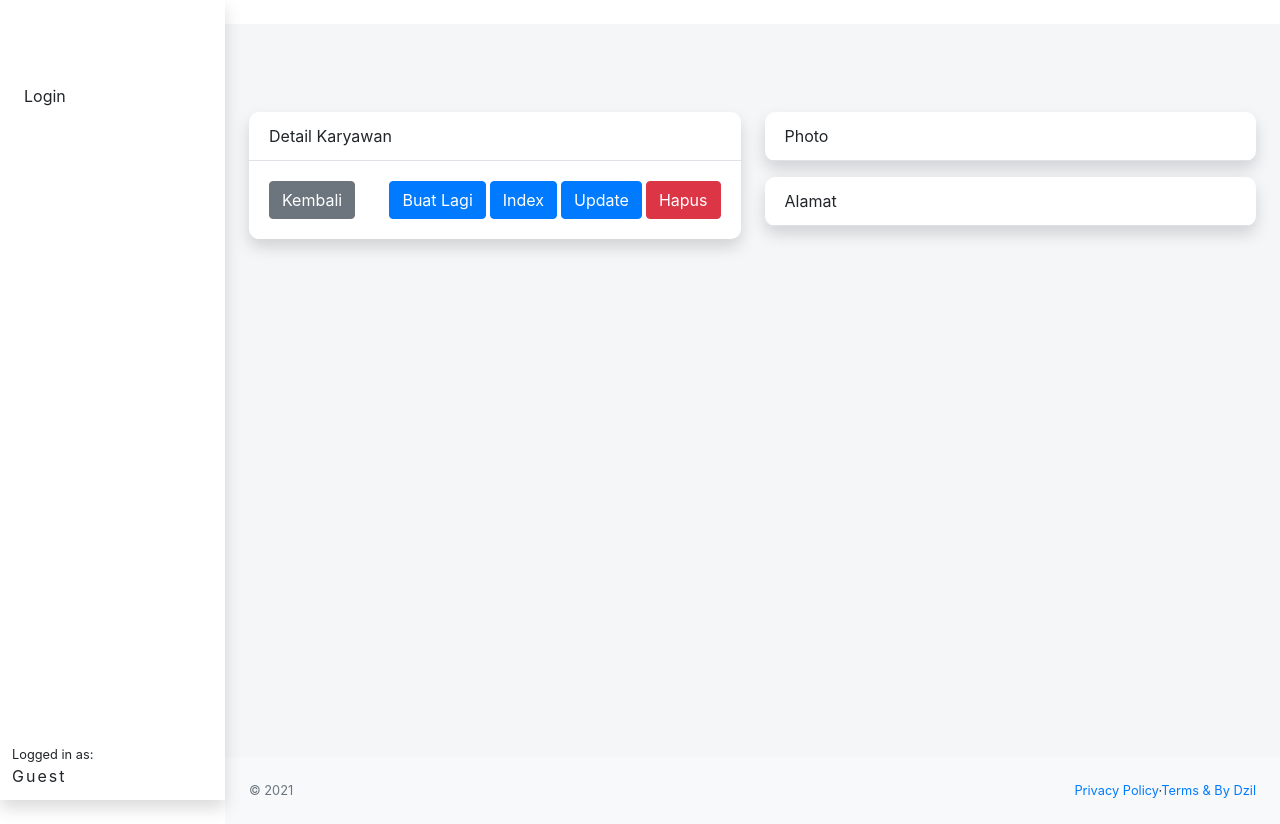
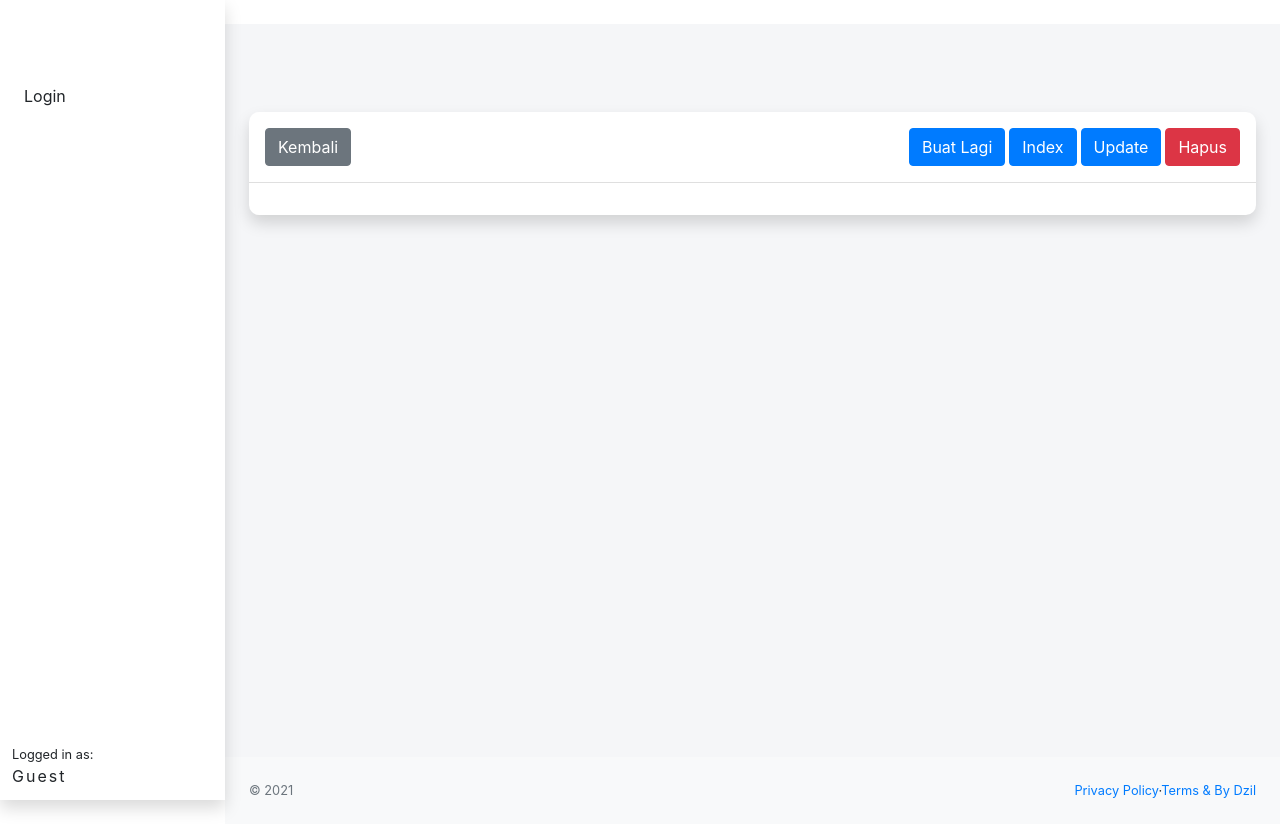
Before and after one commit to rudigigih1907/sihrd, a Yii app: template views/karyawan/view.php in a window 1280 px wide. Run offline with PHP 8.4 and a stand-in for Yii, Linux system fonts and the light colour scheme; the template is opened without the code that fills it, so the values that code supplies are empty; some libraries are stand-ins or nearby versions.

Commit message:
Tampilan data karyawan

```diff
--- a/views/karyawan/update.php
+++ b/views/karyawan/update.php
@@ -5,9 +5,9 @@ use yii\helpers\Html;
 /* @var $this yii\web\View */
 /* @var $model app\models\Karyawan */
 
-$this->title = 'Update Karyawan: ' . $model->nama_panggilan;
+$this->title = 'Update Karyawan: ' . $model->nama;
 $this->params['breadcrumbs'][] = ['label' => 'Karyawan', 'url' => ['index']];
-$this->params['breadcrumbs'][] = ['label' => $model->nama_panggilan, 'url' => ['view', 'id' => $model->id]];
+$this->params['breadcrumbs'][] = ['label' => $model->nama, 'url' => ['view', 'id' => $model->id]];
 $this->params['breadcrumbs'][] = 'Update';
 ?>
 <div class="karyawan-update">
--- a/views/karyawan/view.php
+++ b/views/karyawan/view.php
@@ -1,48 +1,47 @@
 <?php
 
-use mdm\admin\components\Helper;
-use rmrevin\yii\fontawesome\FAS;
 use yii\helpers\Html;
 use yii\widgets\DetailView;
+use rmrevin\yii\fontawesome\FAS;
+use mdm\admin\components\Helper;
 
 /* @var $this yii\web\View */
 /* @var $model app\models\Karyawan */
 
 
 $this->title = $model->nama;
-$this->params['breadcrumbs'][] = ['label' => 'Karyawans', 'url' => ['index']];
+$this->params['breadcrumbs'][] = ['label' => 'Karyawan', 'url' => ['index']];
 $this->params['breadcrumbs'][] = $this->title;
 ?>
 <div class="karyawan-view">
-    <div class="row">
-        <div class="col-sm-12 col-md-6">
     <div class="card shadow">
-
-                <div class="card-header border-bottom">
-                    <?= FAS::icon(FAS::_USER_CIRCLE) ?> Detail Karyawan
-                </div>
-
-                <div class="card-body">
+        <div class="card-header p-3">
             <div class="d-flex justify-content-start">
 
                 <div class="mr-auto">
-                            <?= Html::a(FAS::icon(FAS::_ARROW_LEFT) . ' Kembali', Yii::$app->request->referrer, ['class' => 'btn btn-secondary']) ?>
+                    <?= Html::a(FAS::icon(FAS::_ARROW_LEFT). ' Kembali',
+                    Yii::$app->request->referrer, ['class' => 'btn btn-secondary']) ?>
                 </div>
 
                 <div class="mx-1">
-                            <?= Html::a(FAS::icon(FAS::_PLUS) . ' Buat Lagi', ['create'], ['class' => 'btn btn-primary']) ?>
+                    <?= Html::a(FAS::icon(FAS::_PLUS). ' Buat Lagi',
+                    ['create'], ['class' => 'btn btn-primary']) ?>
                 </div>
 
                 <div class="mr-1">
-                            <?= Html::a(FAS::icon(FAS::_LIST) . ' Index', ['index'], ['class' => 'btn btn-primary']) ?>
+                    <?= Html::a(FAS::icon(FAS::_LIST). ' Index', ['index'],
+                    ['class' => 'btn btn-primary']) ?>
                 </div>
 
                 <div class="mr-1">
-                            <?= Html::a(FAS::icon(FAS::_PEN) . ' Update', ['update', 'id' => $model->id, 'page' => Yii::$app->request->getQueryParam('page', null)], ['class' => 'btn btn-primary']) ?>
+                    <?= Html::a(FAS::icon(FAS::_PEN). ' Update',
+                    ['update', 'id' => $model->id, 'page' => Yii::$app->request->getQueryParam('page', null)], ['class'
+                    => 'btn btn-primary']) ?>
                 </div>
 
-                        <?php if (Helper::checkRoute('delete')) :
-                            echo Html::a(FAS::icon(FAS::_TRASH) . ' Hapus', ['delete', 'id' => $model->id, 'page' => Yii::$app->request->getQueryParam('page', null)], [
+                <?php                 if(Helper::checkRoute('delete')) :
+                echo Html::a(FAS::icon(FAS::_TRASH). ' Hapus',
+                ['delete', 'id' => $model->id, 'page' => Yii::$app->request->getQueryParam('page', null)], [
                 'class' => 'btn btn-danger',
                 'data' => [
                 'confirm' => 'Are you sure you want to delete this item?',
@@ -55,9 +54,6 @@ $this->params['breadcrumbs'][] = $this->title;
         </div>
 
                         <?= DetailView::widget([
-                    'options' => [
-                        'class' => 'table table-bordered'
-                    ],
         'model' => $model,
         'attributes' => [
                    'nomor_induk_karyawan',
@@ -89,37 +85,16 @@ $this->params['breadcrumbs'][] = $this->title;
            ],
            [
                     'attribute' => 'created_by',
-                            'value' => function ($model) {
-                                return app\models\User::findOne($model->created_by)->username;
-                            }
+                    'value' => function($model){ return app\models\User::findOne($model->created_by)->username; }
            ],
            [
                     'attribute' => 'updated_by',
-                            'value' => function ($model) {
-                                return app\models\User::findOne($model->updated_by)->username;
-                            }
+                    'value' => function($model){ return app\models\User::findOne($model->updated_by)->username; }
            ],
         ],
         ]) ?>
 
+
+        <div class="card-footer"></div>
     </div>
 </div>
-
-        <div class="col-sm-12 col-md-6">
-
-            <div class="card shadow mb-3">
-                <div class="card-header border-bottom">
-                    <?= FAS::icon(FAS::_PHOTO_VIDEO) ?> Photo
-                </div>
-            </div>
-
-            <div class="card shadow">
-                <div class="card-header border-bottom">
-                    <?= FAS::icon(FAS::_MAP_MARKER) ?> Alamat
-                </div>
-            </div>
-        </div>
-
-    </div>
-
-</div>
```
Lines whose indentation alone changed are shown as unchanged.
